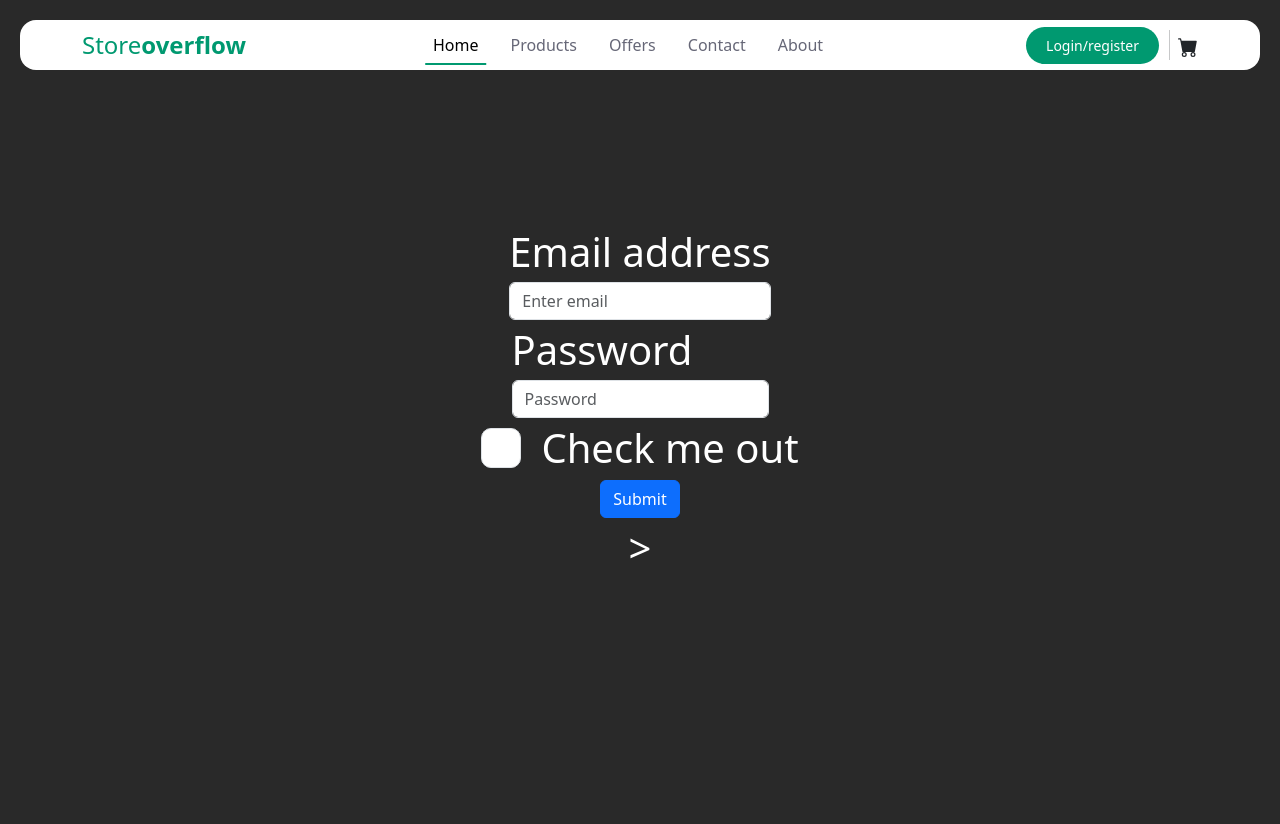
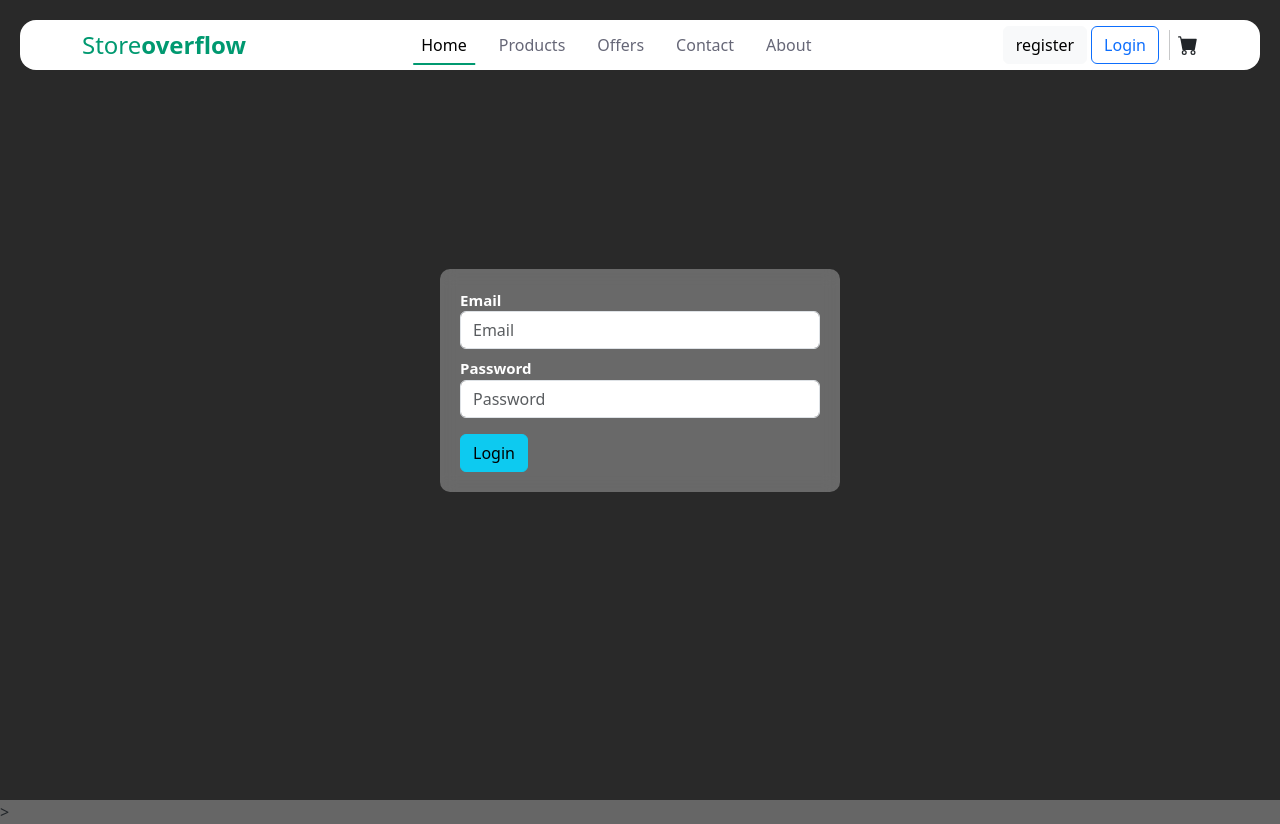
Before and after one commit to Mahmoud-Elwazeer/GitStore, a Flask app: page /login in a window 1280 px wide. Before the commit the page ends 559 px from the top, so only its background shows below. Run offline with Flask 3, Linux system fonts and the light colour scheme; some libraries are stand-ins or nearby versions.

Commit message:
user register and login

```diff
--- a/storeOverflow/admin/forms.py
+++ b/storeOverflow/admin/forms.py
@@ -1,6 +1,6 @@
-from wtforms import Form, BooleanField, StringField, PasswordField, validators
+from wtforms import Form, BooleanField, StringField, PasswordField, validators, SubmitField
 from wtforms.validators import DataRequired, Length, Email, EqualTo, ValidationError
-
+from .modules import User
 
 class RegistrationForm(Form):
     username = StringField('Username',
@@ -10,7 +10,24 @@
     lastname = StringField('Last Name')
     email = StringField('Email',
                         validators=[DataRequired(), Email()])
+    password = PasswordField('Password', validators=[DataRequired(),
+                            validators.EqualTo('confirm_password', message='Passwords must match'
+                            )])
+    confirm_password = PasswordField('Confirm Password')
+
+    def validate_username(self, field):
+        if User.query.filter_by(username=field.data).first():
+            raise ValidationError('Username already in use.')
+
+
+    def validate_email(self, field):
+        if User.query.filter_by(email=field.data).first():
+            raise ValidationError('Email already registered.')
+
+
+class LoginForm(Form):
+    email = StringField('Email',
+                        validators=[DataRequired(), Email()])
     password = PasswordField('Password', validators=[DataRequired()])
-    confirm_password = PasswordField('Confirm Password',
-                                     validators=[DataRequired(), EqualTo('password')])
-    # accept_tos = BooleanField('I accept the TOS', [validators.DataRequired()])
+    # remember = BooleanField('Remember Me')
+    # submit = SubmitField('Login')
--- a/storeOverflow/admin/modules.py
+++ b/storeOverflow/admin/modules.py
@@ -4,8 +4,8 @@
 class User(db.Model):
     id = db.Column(db.Integer, primary_key=True)
     username = db.Column(db.String(20), unique=True, nullable=False)
-    firstname = db.Column(db.String(20), unique=True, nullable=False)
-    lastname = db.Column(db.String(20), unique=True, nullable=True)
+    firstname = db.Column(db.String(20), unique=False, nullable=False)
+    lastname = db.Column(db.String(20), unique=False, nullable=True)
 
     email = db.Column(db.String(120), unique=True, nullable=False)
     # image_file = db.Column(db.String(20), nullable=True, default='default.jpg')
--- a/storeOverflow/admin/routes.py
+++ b/storeOverflow/admin/routes.py
@@ -2,7 +2,7 @@
 from flask import render_template, url_for, flash, redirect, request
 # from .forms import RegistrationForm
 # from storeOverflow.admin.forms import RegistrationForm
-from .forms import RegistrationForm
+from .forms import RegistrationForm, LoginForm
 from .modules import User
 
 
@@ -13,24 +13,40 @@
     return render_template('home.html')
 
 
-@app.route('/login')
-def login():
-    return render_template('admin/login.html')
-
-
 @app.route('/register', methods=['GET', 'POST'])
+@app.route('/signin', methods=['GET', 'POST'])
 def register():
     form = RegistrationForm(request.form)
     print(form.validate())
     print(form.errors)
+
     if request.method == 'POST' and form.validate():
+        hashed_pwd = bcrypt.generate_password_hash(form.password.data)
         user = User(username=form.username.data,
                     firstname=form.firstname.data,
                     lastname=form.lastname.data,
                     email=form.email.data,
-                    password=form.password.data)
+                    password=hashed_pwd)
         db.session.add(user)
         db.session.commit()
-        flash('Thanks for registering')
+        flash('welcom {} Thanks for registering', 'success'.format(form.username.data))
         return redirect(url_for('home'))
-    return render_template('admin/register.html', form=form)
+    return render_template('admin/register.html', form=form, title='Regestration')
+
+
+@app.route('/login', methods=['GET', 'POST'])
+@app.route('/signup', methods=['GET', 'POST'])
+def login():
+    form = LoginForm(request.form)
+    print(form.data)
+    if request.method == 'POST' and form.validate():
+        user = User.query.filter_by(email=form.email.data).first()
+        if user and bcrypt.check_password_hash(user.password, form.password.data):
+            flash('Welcom {} You are now logged in', 'success'.format(form.email.data))
+            return redirect(url_for('home'))
+        else:
+            flash('Login Unsuccessful. Please check email and password', 'danger')
+            return redirect(url_for('login'))
+    # print(user)
+    # return 'login form'
+    return render_template('admin/login.html', form=form, title='Login')
--- a/storeOverflow/templates/_formhelpers.html
+++ b/storeOverflow/templates/_formhelpers.html
@@ -1,5 +1,12 @@
 {% macro render_field(field) %}
   <dt>{{ field.label }}
   <dd>{{ field(**kwargs)|safe }}
+    {% if field.errors %}
+    <ul class=errors>
+    {% for error in field.errors %}
+      <li class="text-danger">{{ error }}</li>
+    {% endfor %}
+    </ul>
+    {% endif %}
   </dd>
 {% endmacro %}
--- a/storeOverflow/templates/admin/login.html
+++ b/storeOverflow/templates/admin/login.html
@@ -1,32 +1,44 @@
-<!-- Pills navs -->
+<style>
+    body {
+        background: linear-gradient(#ffffff);
+        background-size: cover;
+        margin: 0;
+        height: 100vh;
+        font-family: Arial, sans-serif;
+    }
 
-{% extends "layout.html" %} {% block content %}
-<form>
-    <div class="form-group">
-        <label for="exampleInputEmail1">Email address</label>
-        <input
-            type="email"
-            class="form-control"
-            id="exampleInputEmail1"
-            aria-describedby="emailHelp"
-            placeholder="Enter email"
-        />
-        <small id="emailHelp" class="form-text text-muted"></small>
-    </div>
-    <div class="form-group">
-        <label for="exampleInputPassword1">Password</label>
-        <input
-            type="password"
-            class="form-control"
-            id="exampleInputPassword1"
-            placeholder="Password"
-        />
-    </div>
-    <div class="form-group form-check">
-        <input type="checkbox" class="form-check-input" id="exampleCheck1" />
-        <label class="form-check-label" for="exampleCheck1">Check me out</label>
-    </div>
-    <button type="submit" class="btn btn-primary">Submit</button>
-</form>
+    .reg {
+        font-size: 15px;
+        width: 400px;
+        padding: 20px;
+        background-color: rgb(255 255 255 / 0.3);
+        backdrop-filter: blur(10px);
 
+        border-radius: 10px;
+        backdrop-filter: blur(8px); /* Apply blur effect to the background */
+    }
+</style>
+
+{% extends "layout.html" %}
+{% block content %}
+<div class="login-container">
+    {% from "_formhelpers.html" import render_field %}
+    {% include 'messages.html' %}
+    <form action="" method="POST">
+        <section class="reg">
+            <div>
+                {{ form.csrf_token }}
+                {{ render_field(form.email, class="form-control", placeholder="Email") }}
+                {{ render_field(form.password, class="form-control",placeholder="Password") }}
+            </div>
+            <button
+                type="submit"
+                value="Register"
+                class="btn btn-info mt-2 waves-effect waves-light teal"
+            >
+                Login
+            </button>
+        </section>
+    </form>
+</div>
 {% endblock content %}
--- a/storeOverflow/templates/admin/register.html
+++ b/storeOverflow/templates/admin/register.html
@@ -11,9 +11,10 @@
 
 
 <div class="container white z-depth-2">
+    {% from "_formhelpers.html" import render_field %}
+    {% include 'messages.html' %}
     <form action="" method="POST">
         <section class="reg">
-            {% from "_formhelpers.html" import render_field %}
             {{ form.csrf_token }}
         {{ render_field(form.username, class="form-control",placeholder="Username") }}
         {{ render_field(form.firstname, class="form-control", placeholder="First Name") }}
@@ -22,7 +23,8 @@
         {{ render_field(form.password, class="form-control", placeholder="Password") }}
         {{ render_field(form.confirm_password, class="form-control", placeholder="Confirm Password") }}
         <button type="submit" value="Register"class="btn btn-info mt-2 waves-effect waves-light teal"
-        >Register</button>
+        >Register
+        </button>
         </section>
     </form>
 </div>
--- a/storeOverflow/templates/layout.html
+++ b/storeOverflow/templates/layout.html
@@ -61,7 +61,7 @@
                                     <a
                                         class="nav-link mx-lg-2 active"
                                         aria-current="page"
-                                        href="#"
+                                        href="{{ url_for('home') }}"
                                         >Home</a
                                     >
                                 </li>
@@ -88,7 +88,10 @@
                             </ul>
                         </div>
                     </div>
-                    <a href="#" class="login-button">Login/register</a>
+                    <a href="{{ url_for('register') }}" class="btn btn-light me-1" >register</a>
+
+                    <a href="{{ url_for('login') }}" class="btn btn-outline-primary">Login</a>
+
                     <button
                         class="navbar-toggler pe-0"
                         type="button"
@@ -99,6 +102,7 @@
                     >
                         <span class="navbar-toggler-icon"></span>
                     </button>
+
                     <div class="d-flex" style="height: 30px; margin-left: 10px">
                         <div class="vr"></div>
                     </div>
--- /dev/null
+++ b/storeOverflow/templates/messages.html
@@ -0,0 +1,9 @@
+{% with messages = get_flashed_messages(with_categories=true) %}
+  {% if messages %}
+    <div class=flashes>
+    {% for category, message in messages %}
+      <div class="alert alert-{{ category }}">{{ message }}</div>
+    {% endfor %}
+      </div>
+  {% endif %}
+{% endwith %}
```
Also changed, not shown: storeOverflow/templates/admin/flash.html (+5 -9 lines), storeOverflow/templates/admin/index.html (deleted, +0 -12 lines).
